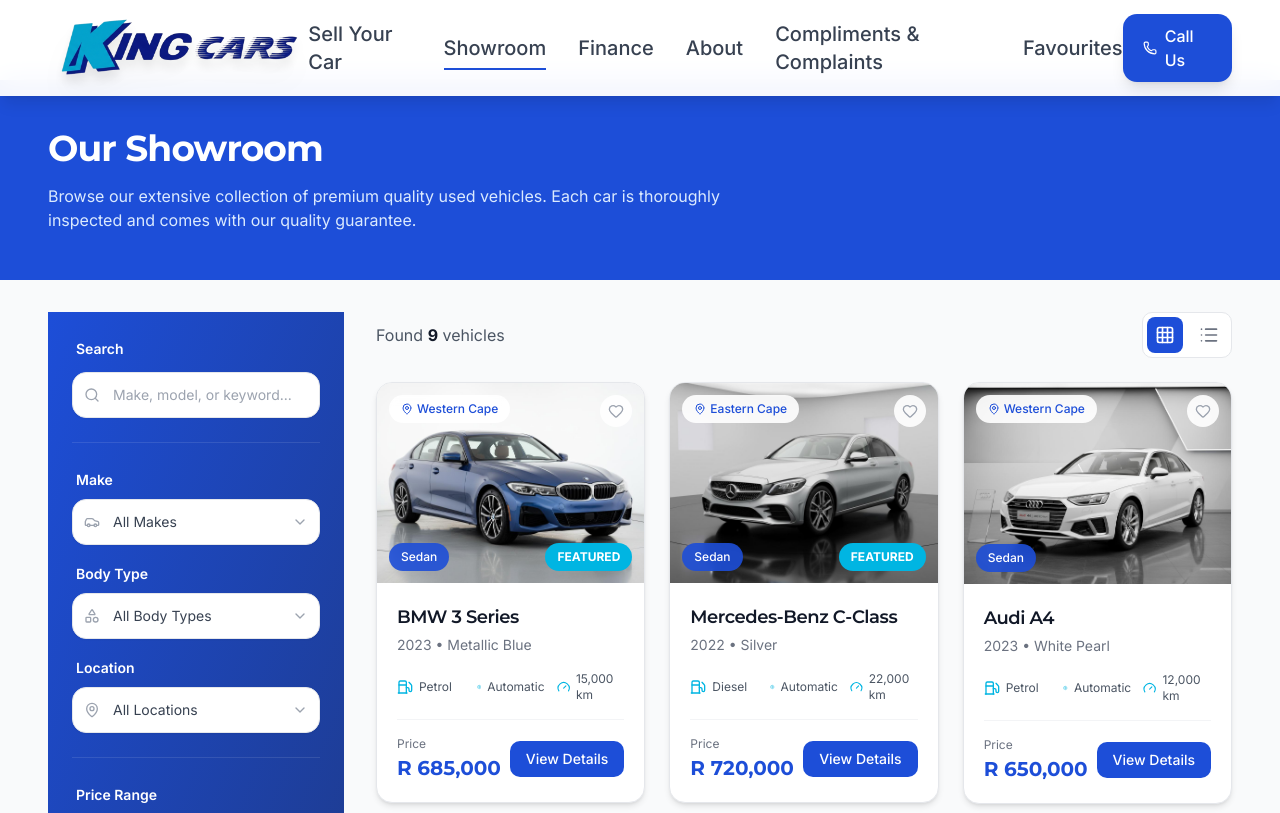
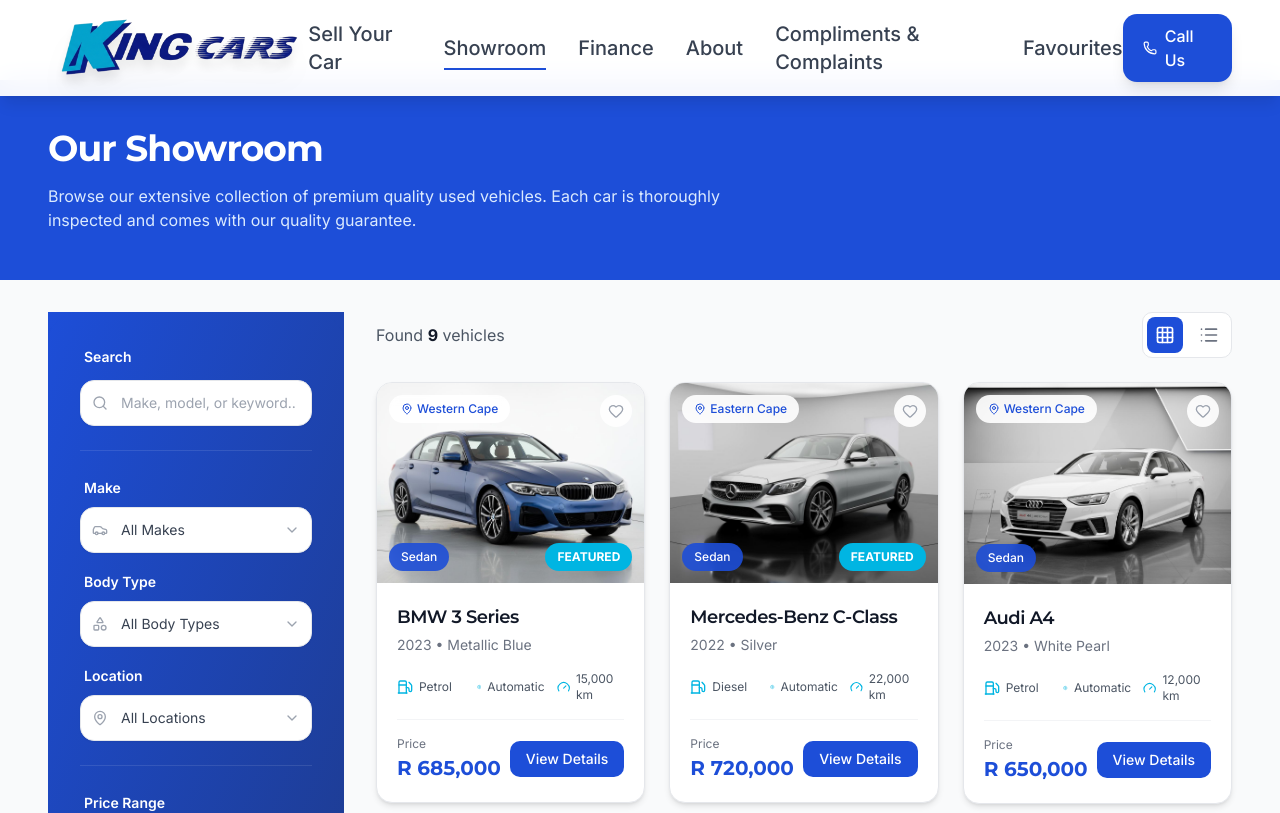
Before and after one commit to pottie2288/king-cars-website, a React (Vite) app: page /showroom in a window 1280 px wide. Shown: the top 813 px of the page. Built offline with nearby package versions, Linux system fonts and the light colour scheme.

Commit message:
style: make filter sidebar corners very round

```diff
--- a/src/pages/ShowroomPage.tsx
+++ b/src/pages/ShowroomPage.tsx
@@ -136,7 +136,7 @@
               </button>
             </div>
 
-            <div className="p-4 lg:p-6 lg:bg-gradient-to-br lg:from-king-blue lg:to-blue-900 rounded-none lg:rounded-2xl lg:shadow-xl border-none lg:border lg:border-white/10 space-y-6">
+            <div className="p-4 lg:p-8 lg:bg-gradient-to-br lg:from-king-blue lg:to-blue-900 rounded-[2rem] lg:shadow-xl border-none lg:border lg:border-white/10 space-y-6">
               {/* Search */}
               <div className="space-y-3">
                 <label className="text-sm font-semibold text-white ml-1">Search</label>
```
